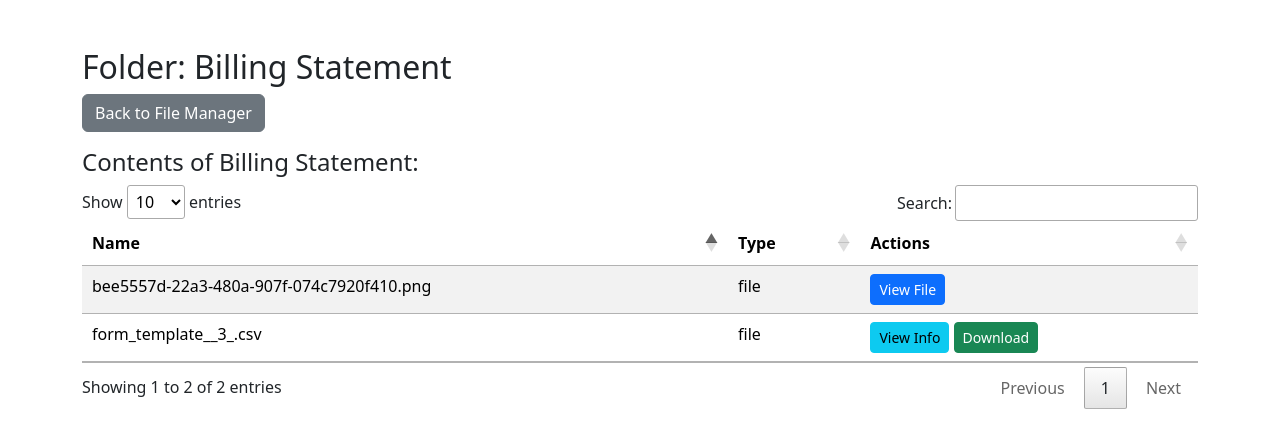
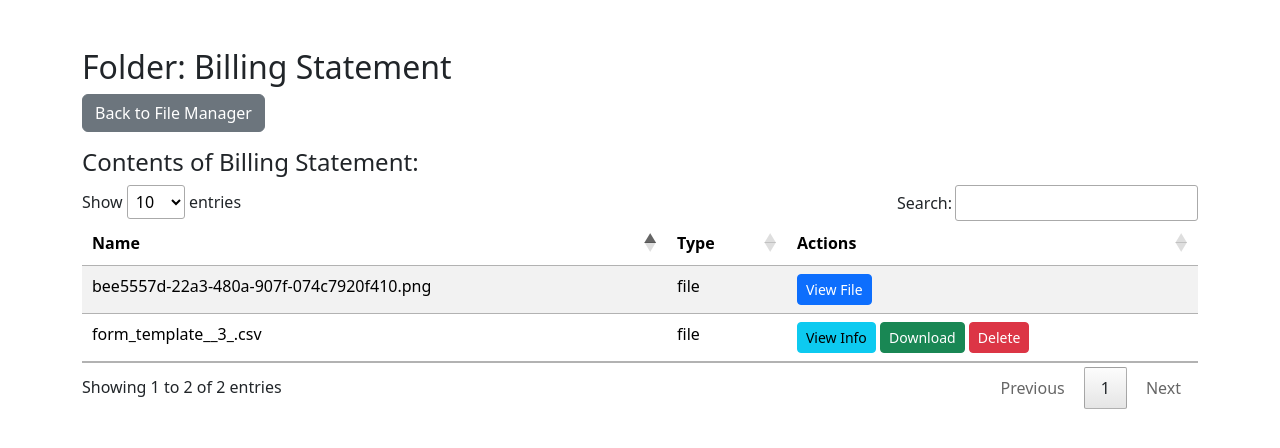
Before and after one commit to kevinarizobal/record_management, a PHP site: page /folder.php?id=1 in a window 1280 px wide. Shown: the top 448 px of the page. Run offline with PHP 8.4, Linux system fonts and the light colour scheme; a user stored in the database is signed in; data comes from the database, SQL or seed files in the repository; some libraries are stand-ins or nearby versions.

Commit message:
add delete button

```diff
--- a/folder.php
+++ b/folder.php
@@ -84,6 +84,7 @@ if ($folder_id) {
                                     <!-- Show only file info for non-image files -->
                                     <button class="btn btn-info btn-sm" data-bs-toggle="modal" data-bs-target="#fileModal" data-file-id="<?= $file['id'] ?>">View Info</button>
                                     <a href="download.php?id=<?= $file['id'] ?>" class="btn btn-success btn-sm">Download</a>
+                                    <a href="delete_folder.php?id=<?= $file['id'] ?>" class="btn btn-danger btn-sm">Delete</a>
                                 <?php endif; ?>
                         </td>
                     </tr>
```
